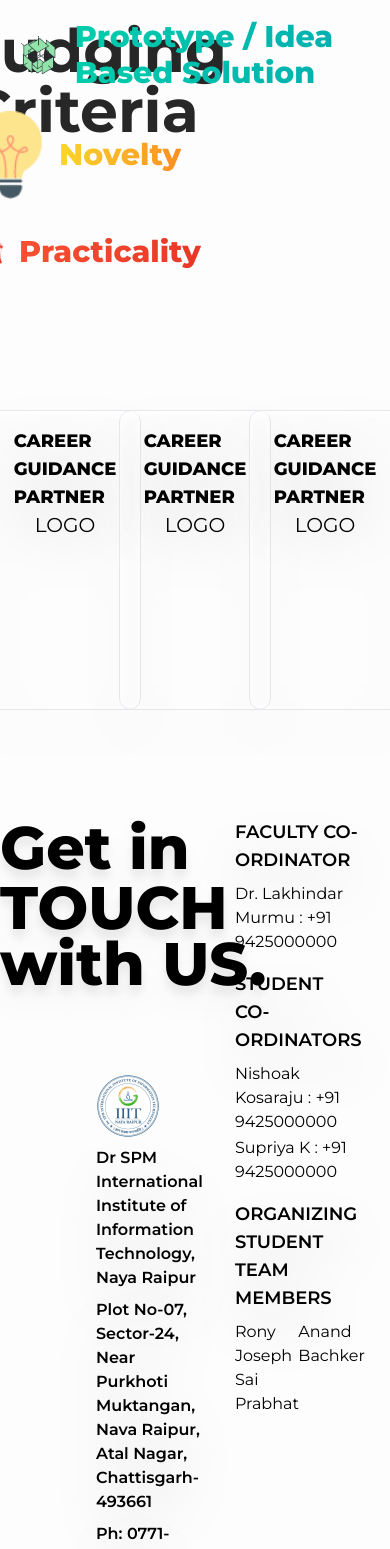
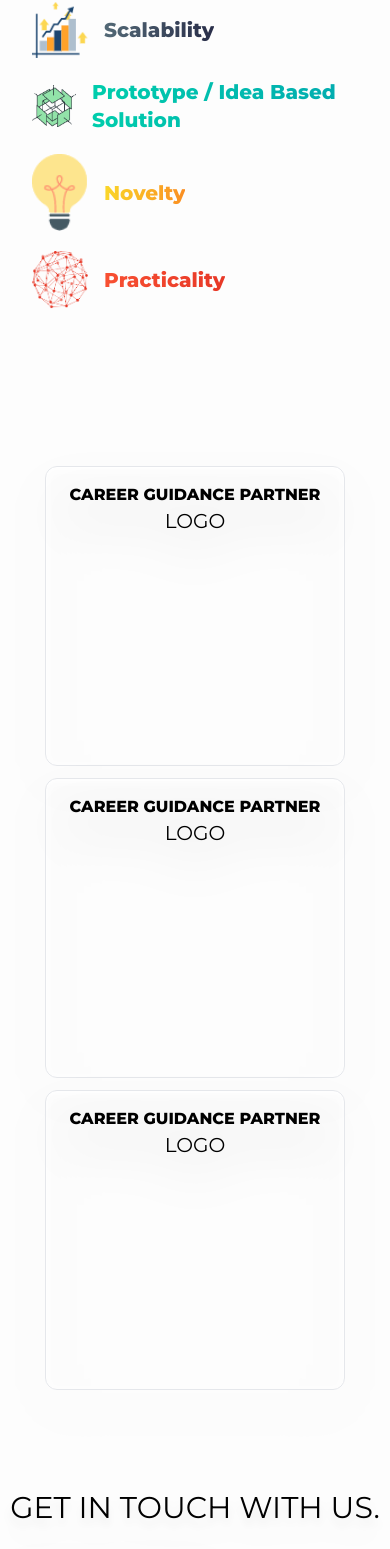
Before and after one commit to Deepesh76780/SCInTIFIC2k23-12, a React (Create React App) app: page / in a window 390 px wide. Shown: the part 4145-5694 px from the top of the page. Built offline with nearby package versions, Linux system fonts and the light colour scheme.

Commit message:
Responsiveness added

```diff
--- a/src/Components/Footer.jsx
+++ b/src/Components/Footer.jsx
@@ -2,9 +2,10 @@ import React from 'react'
 
 export const Footer = () => {
     return (
-        <div className='grid grid-cols-2 place-content-center place-items-start w-full my-2'>
-            <div className='flex flex-col justify-start items-center space-y-20'>
-                <div className='flex flex-col justify-start items-start text-6xl font-extrabold -space-y-1'>
+        <>
+            <div className='hidden sm:grid grid-cols-2 place-content-center place-items-start w-full my-2'>
+                <div className='flex flex-col justify-start items-start space-y-20 px-6 lg:px-10 xl:px-24'>
+                    <div className='flex flex-col justify-start items-start text-4xl lg:text-5xl xl:text-6xl font-extrabold -space-y-1'>
                         <div className='drop-shadow-xl shadow-[#5172E7]'>
                             Get in TOUCH
                         </div>
@@ -12,9 +13,9 @@ export const Footer = () => {
                             with US.
                         </div>
                     </div>
-                <div className='flex flex-col justify-start items-start text-base px-24 space-y-2'>
+                    <div className='flex flex-col justify-start items-start text-sm lg:text-base  space-y-2'>
                         <div>
-                        <img src="./assets/logo.png" className='w-16 h-16' alt="" />
+                            <img src="./assets/logo.png" className='h-12 lg:w-16 w-12 lg:h-16' alt="" />
                         </div>
                         <div className='drop-shadow-2xl shadow-[#5172E7] font-semibold'>
                             Dr SPM International Institute of
@@ -28,41 +29,41 @@ export const Footer = () => {
                         </div>
                     </div>
                 </div>
-            <div className='flex flex-col justify-start items-start px-10'>
+                <div className='flex flex-col justify-start items-start px-6 lg:px-10'>
                     <div className='flex flex-col justify-between items-start space-y-4'>
                         <div className='flex flex-col justify-start items-start space-y-2'>
-                        <div className='uppercase drop-shadow-2xl shadow-[#5172E7] font-semibold text-lg'>
+                            <div className='uppercase drop-shadow-2xl shadow-[#5172E7] font-semibold text-base lg:text-lg'>
                                 Faculty Co-ordinator
                             </div>
-                        <div className='text-base'>
+                            <div className='text-sm lg:text-base'>
                                 Dr. Lakhindar Murmu : +91 9425000000
                             </div>
                         </div>
                         <div className='flex flex-col justify-start items-start space-y-2'>
-                        <div className='uppercase drop-shadow-2xl shadow-[#5172E7] font-semibold text-lg'>
+                            <div className='uppercase drop-shadow-2xl shadow-[#5172E7] font-semibold text-base lg:text-lg'>
                                 Student Co-ordinators
                             </div>
                             <div className='flex flex-col justify-start items-start space-y-0.5'>
-                            <div className='text-base'>
+                                <div className='text-sm lg:text-base'>
                                     Nishoak Kosaraju : +91 9425000000
                                 </div>
-                            <div className='text-base'>
+                                <div className='text-sm lg:text-base'>
                                     Supriya K : +91 9425000000
                                 </div>
                             </div>
                         </div>
                         <div className='flex flex-col justify-start items-start space-y-2'>
-                        <div className='uppercase drop-shadow-2xl shadow-[#5172E7] font-semibold text-lg'>
+                            <div className='uppercase drop-shadow-2xl shadow-[#5172E7] font-semibold text-base lg:text-lg'>
                                 Organizing Student team members
                             </div>
                             <div className='grid grid-cols-2 place-content-center place-items-start'>
-                            <div className='text-base'>
+                                <div className='text-sm lg:text-base'>
                                     Rony Joseph
                                 </div>
-                            <div className='text-base'>
+                                <div className='text-sm lg:text-base'>
                                     Anand Bachker
                                 </div>
-                            <div className='text-base'>
+                                <div className='text-sm lg:text-base'>
                                     Sai Prabhat
                                 </div>
                             </div>
@@ -70,5 +71,67 @@ export const Footer = () => {
                     </div>
                 </div>
             </div>
+            <div className='flex flex-col justify-center items-center space-y-6 sm:hidden px-2'>
+                <div className='flex flex-col justify-center items-center text-3xl'>
+                    <div className='drop-shadow-xl shadow-[#5172E7] uppercase'>
+                        Get in TOUCH WITH US.
+                    </div>
+                </div>
+                <div className='flex flex-col justify-center items-start space-y-3'>
+                    <div className='flex flex-col justify-start items-start space-y-1'>
+                        <div className='uppercase drop-shadow-2xl shadow-[#5172E7] font-semibold text-base lg:text-lg'>
+                            Faculty Co-ordinator
+                        </div>
+                        <div className='text-sm lg:text-base'>
+                            Dr. Lakhindar Murmu : +91 9425000000
+                        </div>
+                    </div>
+                    <div className='flex flex-col justify-start items-start space-y-1'>
+                        <div className='uppercase drop-shadow-2xl shadow-[#5172E7] font-semibold text-base lg:text-lg'>
+                            Student Co-ordinators
+                        </div>
+                        <div className='flex flex-col justify-start items-start space-y-0.5'>
+                            <div className='text-sm lg:text-base'>
+                                Nishoak Kosaraju : +91 9425000000
+                            </div>
+                            <div className='text-sm lg:text-base'>
+                                Supriya K : +91 9425000000
+                            </div>
+                        </div>
+                    </div>
+                    <div className='flex flex-col justify-start items-start space-y-2'>
+                        <div className='uppercase drop-shadow-2xl shadow-[#5172E7] font-semibold text-base'>
+                            Organizing Student team members
+                        </div>
+                        <div className='grid grid-cols-2 place-content-center place-items-start'>
+                            <div className='text-sm lg:text-base'>
+                                Rony Joseph
+                            </div>
+                            <div className='text-sm lg:text-base'>
+                                Anand Bachker
+                            </div>
+                            <div className='text-sm lg:text-base'>
+                                Sai Prabhat
+                            </div>
+                        </div>
+                    </div>
+                    <div className='flex flex-col justify-start items-start text-sm lg:text-base  space-y-2'>
+                        <div>
+                            <img src="./assets/logo.png" className='h-12 lg:w-16 w-12 lg:h-16' alt="" />
+                        </div>
+                        <div className='drop-shadow-2xl shadow-[#5172E7] font-semibold'>
+                            Dr SPM International Institute of
+                            Information Technology, Naya Raipur
+                        </div>
+                        <div className='drop-shadow-2xl shadow-[#5172E7] font-semibold'>
+                            Plot No-07, Sector-24, Near Purkhoti Muktangan, Nava Raipur, Atal Nagar, Chattisgarh-493661
+                        </div>
+                        <div className='drop-shadow-2xl shadow-[#5172E7] font-semibold'>
+                            Ph: 0771-2474040
+                        </div>
+                    </div>
+                </div>
+            </div>
+        </>
     )
 }
--- a/src/Components/JudingCriteria.jsx
+++ b/src/Components/JudingCriteria.jsx
@@ -2,8 +2,8 @@ import React from 'react'
 
 export const JudingCriteria = () => {
     return (
-        <div className='grid grid-cols-2 place-content-start place-items-center'>
-            <div className='col-span-1 flex flex-col justify-start items-start font-bold text-[#272727] text-6xl'>
+        <div className='flex flex-col sm:grid  sm:grid-cols-2 justify-start items-start sm:place-content-start sm:place-items-center mx-4 sm:mx-0'>
+            <div className='col-span-1 flex flex-row space-x-2 sm:space-x-0 sm:flex-col justify-start items-start font-bold text-[#272727] text-4xl lg:text-6xl'>
                 <div>
                     Judging
                 </div>
@@ -11,49 +11,49 @@ export const JudingCriteria = () => {
                     Criteria
                 </div>
             </div>
-            <div className='col-span-1 flex flex-col justify-start items-start -ml-44 space-y-5'>
-                <div className='flex flex-row justify-start items-center space-x-4 font-semibold -ml-20'>
+            <div className='col-span-1 flex flex-col justify-start items-start xl:-ml-44 space-y-5 my-8'>
+                <div className='flex flex-row justify-start items-center space-x-4 font-semibold mx-4 sm:-ml-16 xl:-ml-20'>
                     <div>
-                        <img src="./assets/jugding/presentation.png" className='w-16' alt="" />
+                        <img src="./assets/jugding/presentation.png" className='w-14 lg:w-16' alt="" />
                     </div>
-                    <div className='text-transparent text-3xl font-extrabold bg-clip-text bg-gradient-to-r from-[#348AC7] to-[#7474BF]'>
+                    <div className='text-transparent text-xl lg:text-3xl font-extrabold bg-clip-text bg-gradient-to-r from-[#348AC7] to-[#7474BF]'>
                         Presentation
                     </div>
 
                 </div>
-                <div className='flex flex-row justify-start items-center space-x-4 font-semibold -ml-10'>
+                <div className='flex flex-row justify-start items-center space-x-4 font-semibold mx-4 sm:-ml-8 xl:-ml-10'>
 
                     <div>
-                        <img src="./assets/jugding/scalability.png" className='w-16' alt="" />
+                        <img src="./assets/jugding/scalability.png" className='w-14 lg:w-16' alt="" />
                     </div>
-                    <div className='text-transparent text-3xl font-extrabold bg-clip-text bg-gradient-to-r from-[#536976] to-[#292E49]'>
+                    <div className='text-transparent text-xl lg:text-3xl font-extrabold bg-clip-text bg-gradient-to-r from-[#536976] to-[#292E49]'>
                         Scalability
                     </div>
 
 
 
                 </div>
-                <div className='flex flex-row justify-start items-center space-x-4 font-semibold'>
+                <div className='flex flex-row justify-start items-center space-x-4 font-semibold mx-4 sm:mx-0'>
                     <div>
-                        <img src="./assets/jugding/prototype.png" className='w-16' alt="" />
+                        <img src="./assets/jugding/prototype.png" className='w-14 lg:w-16' alt="" />
                     </div>
-                    <div className='text-transparent text-3xl font-extrabold bg-clip-text bg-gradient-to-r from-[#00CDAC] to-[#02AAB0]'>
+                    <div className='text-transparent text-xl lg:text-3xl font-extrabold bg-clip-text bg-gradient-to-r from-[#00CDAC] to-[#02AAB0]'>
                         Prototype / Idea Based Solution
                     </div>
                 </div>
-                <div className='flex flex-row justify-start items-center space-x-4 font-semibold -ml-10'>
+                <div className='flex flex-row justify-start items-center space-x-4 font-semibold mx-4 sm:-ml-8 xl:-ml-10'>
                     <div>
-                        <img src="./assets/jugding/novelty.png" className='w-16' alt="" />
+                        <img src="./assets/jugding/novelty.png" className='w-14 lg:w-16' alt="" />
                     </div>
-                    <div className='text-transparent text-3xl font-extrabold bg-clip-text bg-gradient-to-r from-[#fad72a] to-[#fa8e22]'>
+                    <div className='text-transparent text-xl lg:text-3xl font-extrabold bg-clip-text bg-gradient-to-r from-[#fad72a] to-[#fa8e22]'>
                         Novelty
                     </div>
                 </div>
-                <div className='flex flex-row justify-start items-center space-x-4 font-semibold -ml-20'>
+                <div className='flex flex-row justify-start items-center space-x-4 font-semibold mx-4 sm:-ml-16 xl:-ml-20'>
                     <div>
-                        <img src="./assets/jugding/practicality.png" className='w-16' alt="" />
+                        <img src="./assets/jugding/practicality.png" className='w-14 lg:w-16' alt="" />
                     </div>
-                    <div className='text-transparent text-3xl font-extrabold bg-clip-text bg-gradient-to-r from-[#F85032] to-[#E73827]'>
+                    <div className='text-transparent  text-xl lg:text-3xl font-extrabold bg-clip-text bg-gradient-to-r from-[#F85032] to-[#E73827]'>
                         Practicality
                     </div>
                 </div>
--- a/src/Components/LandingPage.jsx/HeroSection.jsx
+++ b/src/Components/LandingPage.jsx/HeroSection.jsx
@@ -30,7 +30,7 @@ export const HeroSection = () => {
                     </div>
                     <div>
                         <div className='w-[180px] h-[48px] rounded-full border-2 drop-shadow-xl cursor-pointer flex justify-center items-center text-transparent  bg-clip-text bg-gradient-to-r from-[#272727] to-[#272727CC] font-bold border-[#272727]'>
-                        This year’s themes
+                            This year’s themes
                         </div>
                     </div>
                 </div>
--- a/src/Components/SponsorCard.jsx
+++ b/src/Components/SponsorCard.jsx
@@ -3,7 +3,7 @@ import React from 'react'
 export const SponsorCard = () => {
     return (
         <div className='flex flex-col justify-start items-center w-[360x] h-[300px] px-6 py-4 border drop-shadow-2xl shadow-inner shadow-[#FFFFFF] rounded-xl'>
-            <div className='uppercase text-lg font-extrabold'>
+            <div className='uppercase text-base lg:text-lg font-extrabold'>
                 Career guidance partner
             </div>
             <div className='text-xl'>
--- a/src/Components/Sponsors.jsx
+++ b/src/Components/Sponsors.jsx
@@ -3,7 +3,7 @@ import { SponsorCard } from './SponsorCard'
 
 export const Sponsors = () => {
     return (
-        <div className='grid grid-cols-3 place-content-center place-items-center'>
+        <div className='grid grid-cols-1 sm:grid-cols-2 lg:grid-cols-3 gap-3 place-content-center place-items-center mx-4'>
             <SponsorCard />
             <SponsorCard />
             <SponsorCard />
```
Lines whose indentation alone changed are shown as unchanged.
